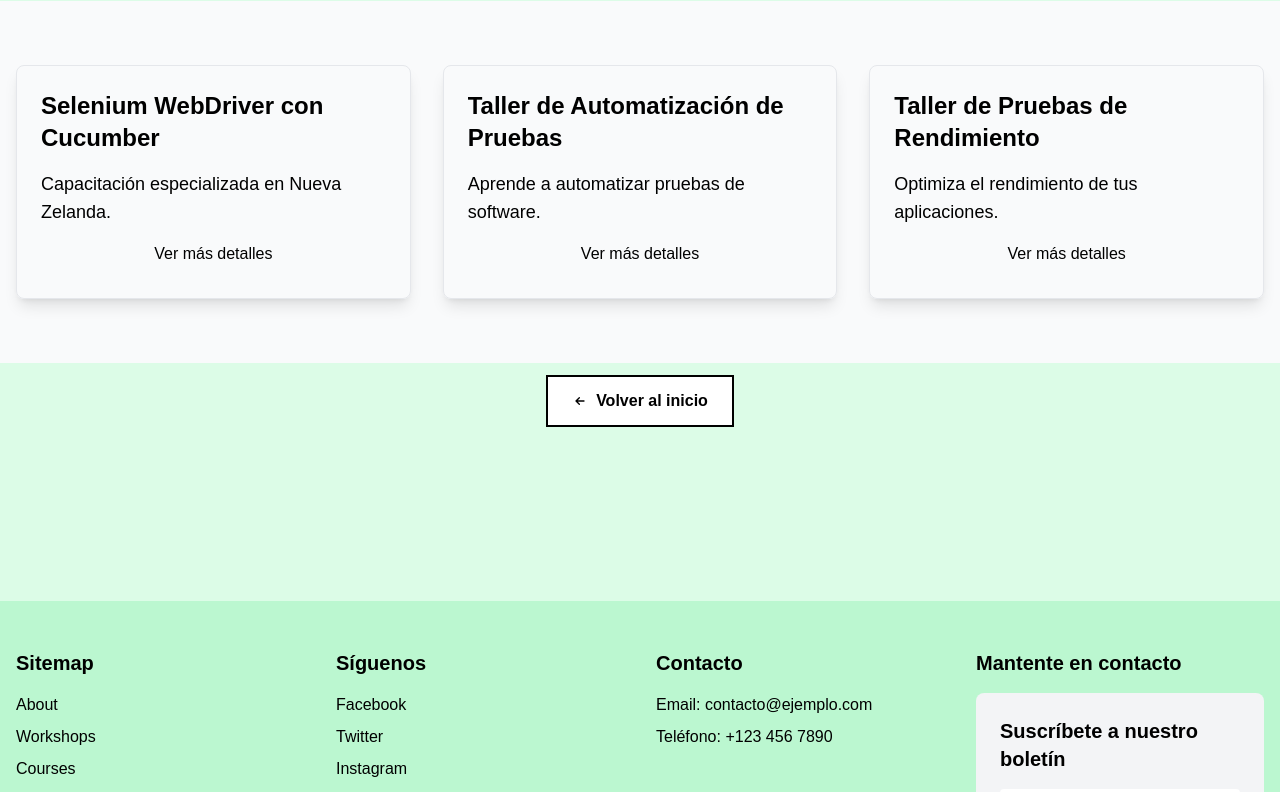
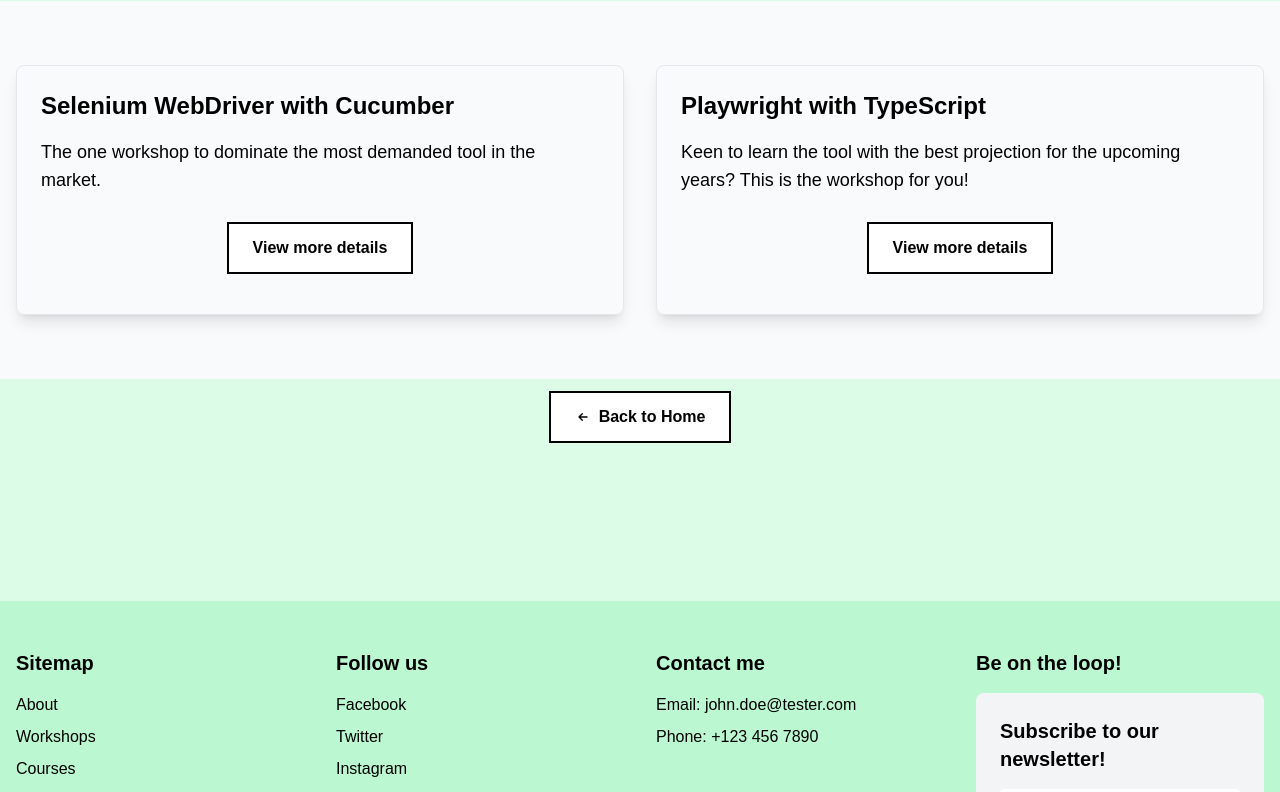
Before and after one commit to TheFreeRangeTester/patominer, a Next.js app: page /workshops in a window 1280 px wide. Shown: the part 260-1052 px from the top of the page. Built offline with nearby package versions, Linux system fonts and the light colour scheme.

Commit message:
Wording updates

```diff
--- a/app/talks/page.tsx
+++ b/app/talks/page.tsx
@@ -31,6 +31,13 @@
                 &quot;Automatización de Pruebas Modernas con Playwright&quot;
               </p>
               <p className="text-black">Wellington, Nueva Zelanda</p>
+              <div className="mt-4">
+                <img
+                  src="url_de_la_imagen"
+                  alt="TestingConf 2023"
+                  className="w-full h-auto rounded-lg"
+                />
+              </div>
             </div>
 
             <div className="bg-white p-6 rounded-lg shadow-md">
@@ -41,6 +48,130 @@
                 &quot;Mejores Prácticas en Testing de APIs&quot;
               </p>
               <p className="text-black">Sydney, Australia</p>
+              <div className="mt-4">
+                <img
+                  src="url_de_la_imagen"
+                  alt="QA Summit 2023"
+                  className="w-full h-auto rounded-lg"
+                />
+              </div>
+            </div>
+
+            <div className="bg-white p-6 rounded-lg shadow-md">
+              <h3 className="text-xl font-bold mb-4 text-black">
+                Nerdearla 2023
+              </h3>
+              <p className="text-black mb-4">
+                &quot;Innovaciones en Testing&quot;
+              </p>
+              <p className="text-black">Buenos Aires, Argentina</p>
+              <div className="mt-4">
+                <img
+                  src="url_de_la_imagen"
+                  alt="Nerdearla 2023"
+                  className="w-full h-auto rounded-lg"
+                />
+              </div>
+            </div>
+
+            <div className="bg-white p-6 rounded-lg shadow-md">
+              <h3 className="text-xl font-bold mb-4 text-black">
+                Nerdearla 2024
+              </h3>
+              <p className="text-black mb-4">
+                &quot;Tendencias Futuras en Testing&quot;
+              </p>
+              <p className="text-black">Buenos Aires, Argentina</p>
+              <div className="mt-4">
+                <img
+                  src="url_de_la_imagen"
+                  alt="Nerdearla 2024"
+                  className="w-full h-auto rounded-lg"
+                />
+              </div>
+            </div>
+
+            <div className="bg-white p-6 rounded-lg shadow-md">
+              <h3 className="text-xl font-bold mb-4 text-black">
+                NZTesting Conference
+              </h3>
+              <p className="text-black mb-4">
+                &quot;Testing en la Era Digital&quot;
+              </p>
+              <p className="text-black">Auckland, Nueva Zelanda</p>
+              <div className="mt-4">
+                <img
+                  src="url_de_la_imagen"
+                  alt="NZTesting Conference"
+                  className="w-full h-auto rounded-lg"
+                />
+              </div>
+            </div>
+
+            <div className="bg-white p-6 rounded-lg shadow-md">
+              <h3 className="text-xl font-bold mb-4 text-black">VLCTesting</h3>
+              <p className="text-black mb-4">
+                &quot;Estrategias de Testing Efectivas&quot;
+              </p>
+              <p className="text-black">Valparaíso, Chile</p>
+              <div className="mt-4">
+                <img
+                  src="url_de_la_imagen"
+                  alt="VLCTesting"
+                  className="w-full h-auto rounded-lg"
+                />
+              </div>
+            </div>
+
+            <div className="bg-white p-6 rounded-lg shadow-md">
+              <h3 className="text-xl font-bold mb-4 text-black">
+                TestingDays Chile
+              </h3>
+              <p className="text-black mb-4">
+                &quot;Automatización y Calidad&quot;
+              </p>
+              <p className="text-black">Santiago, Chile</p>
+              <div className="mt-4">
+                <img
+                  src="url_de_la_imagen"
+                  alt="TestingDays Chile"
+                  className="w-full h-auto rounded-lg"
+                />
+              </div>
+            </div>
+
+            <div className="bg-white p-6 rounded-lg shadow-md">
+              <h3 className="text-xl font-bold mb-4 text-black">
+                QualitySense Conf
+              </h3>
+              <p className="text-black mb-4">
+                &quot;Mejorando la Calidad del Software&quot;
+              </p>
+              <p className="text-black">Lima, Perú</p>
+              <div className="mt-4">
+                <img
+                  src="url_de_la_imagen"
+                  alt="QualitySense Conf"
+                  className="w-full h-auto rounded-lg"
+                />
+              </div>
+            </div>
+
+            <div className="bg-white p-6 rounded-lg shadow-md">
+              <h3 className="text-xl font-bold mb-4 text-black">
+                TestingMinds Auckland
+              </h3>
+              <p className="text-black mb-4">
+                &quot;Innovaciones en Automatización de Pruebas&quot;
+              </p>
+              <p className="text-black">Auckland, Nueva Zelanda</p>
+              <div className="mt-4">
+                <img
+                  src="url_de_la_imagen"
+                  alt="TestingMinds Auckland"
+                  className="w-full h-auto rounded-lg"
+                />
+              </div>
             </div>
           </div>
         </div>
--- a/app/workshops/page.tsx
+++ b/app/workshops/page.tsx
@@ -3,19 +3,16 @@
 export default function Workshops() {
   const workshops = [
     {
-      title: "Selenium WebDriver con Cucumber",
-      description: "Capacitación especializada en Nueva Zelanda.",
+      title: "Selenium WebDriver with Cucumber",
+      description:
+        "The one workshop to dominate the most demanded tool in the market.",
       buyButtonId: "buy_btn_1QJ8DeGg3IBRIOi3Id5AAtmv",
     },
     {
-      title: "Taller de Automatización de Pruebas",
-      description: "Aprende a automatizar pruebas de software.",
+      title: "Playwright with TypeScript",
+      description:
+        "Keen to learn the tool with the best projection for the upcoming years? This is the workshop for you!",
       buyButtonId: "buy_btn_1QJ8DeGg3IBRIOi3Id5AAtmw",
-    },
-    {
-      title: "Taller de Pruebas de Rendimiento",
-      description: "Optimiza el rendimiento de tus aplicaciones.",
-      buyButtonId: "buy_btn_1QJ8DeGg3IBRIOi3Id5AAtmx",
     },
   ];
 
@@ -25,35 +22,37 @@
       <section className="py-20">
         <div className="container mx-auto px-4">
           <h1 className="text-4xl font-bold text-center text-black">
-            Talleres Disponibles
+            Available and upcoming Workshops
           </h1>
         </div>
       </section>
 
       {/* Workshops Section */}
       <section className="py-16 bg-gray-50">
-        <div className="container mx-auto px-4 grid grid-cols-1 md:grid-cols-3 gap-8">
+        <div className="container mx-auto px-4 grid grid-cols-1 md:grid-cols-2 gap-8 justify-center">
           {workshops.map((workshop, index) => (
             <div key={index} className="border rounded-lg p-6 shadow-lg">
               <h2 className="text-2xl font-bold mb-4 text-black">
                 {workshop.title}
               </h2>
               <p className="text-lg mb-4 text-black">{workshop.description}</p>
-              <div className="text-center">
+              <div className="flex flex-col items-center">
                 <Link
                   href={`/workshops/${index}`}
-                  className="inline-block mb-2 text-black"
+                  className="group mt-3 inline-flex items-center gap-2 border-black border-2 bg-white px-6 py-3 font-bold text-black transition-all duration-300 hover:-translate-y-2 hover:-translate-x-2 hover:shadow-[4px_4px_0px_0px_rgba(252,165,165,1)] active:translate-x-0 active:translate-y-0 active:shadow-none mb-2"
                 >
-                  Ver más detalles
+                  View more details
                 </Link>
                 <script
                   async
                   src="https://js.stripe.com/v3/buy-button.js"
                 ></script>
-                <stripe-buy-button
-                  buy-button-id={workshop.buyButtonId}
-                  publishable-key="pk_live_51NW6X0Gg3IBRIOi3EFcyicMON7GoIEYxMRMGDKk1WN52TVtZtjVzr1Bs2Zy8O7aVpQiTJe9YqjWE8yRcAsVhMlwB00QfOaI71V"
-                ></stripe-buy-button>
+                <div className="mt-2">
+                  <stripe-buy-button
+                    buy-button-id={workshop.buyButtonId}
+                    publishable-key="pk_live_51NW6X0Gg3IBRIOi3EFcyicMON7GoIEYxMRMGDKk1WN52TVtZtjVzr1Bs2Zy8O7aVpQiTJe9YqjWE8yRcAsVhMlwB00QfOaI71V"
+                  ></stripe-buy-button>
+                </div>
               </div>
             </div>
           ))}
@@ -79,7 +78,7 @@
               d="M11 7l-5 5m0 0l5 5m-5-5h12"
             />
           </svg>
-          <span>Volver al inicio</span>
+          <span>Back to Home</span>
         </Link>
       </div>
     </div>
--- a/components/Footer.tsx
+++ b/components/Footer.tsx
@@ -33,7 +33,7 @@
 
           {/* Sección de Redes Sociales */}
           <div>
-            <h3 className="text-xl font-bold mb-4">Síguenos</h3>
+            <h3 className="text-xl font-bold mb-4">Follow us</h3>
             <ul className="space-y-2">
               <li>
                 <Link href="https://facebook.com" target="_blank">
@@ -60,14 +60,14 @@
 
           {/* Sección de Contacto */}
           <div>
-            <h3 className="text-xl font-bold mb-4">Contacto</h3>
-            <p className="mb-2">Email: contacto@ejemplo.com</p>
-            <p>Teléfono: +123 456 7890</p>
+            <h3 className="text-xl font-bold mb-4">Contact me</h3>
+            <p className="mb-2">Email: john.doe@tester.com</p>
+            <p>Phone: +123 456 7890</p>
           </div>
 
           {/* Sección de Newsletter en el Footer */}
           <div>
-            <h2 className="text-xl font-bold mb-4">Mantente en contacto</h2>
+            <h2 className="text-xl font-bold mb-4">Be on the loop!</h2>
             <Newsletter />
           </div>
         </div>
--- a/components/Newsletter.tsx
+++ b/components/Newsletter.tsx
@@ -1,7 +1,7 @@
 export default function Newsletter() {
   return (
     <div className="bg-gray-100 p-6 rounded-lg">
-      <h3 className="text-xl font-bold mb-4">Suscríbete a nuestro boletín</h3>
+      <h3 className="text-xl font-bold mb-4">Subscribe to our newsletter!</h3>
       <form
         action="https://app.convertkit.com/forms/YOUR_FORM_ID/subscriptions"
         method="POST"
@@ -18,7 +18,7 @@
           type="submit"
           className="mt-3 inline-flex items-center gap-2 border-black border-2 bg-white px-6 py-3 font-bold text-black transition-all duration-300 hover:-translate-y-2 hover:-translate-x-2 hover:shadow-[8px_8px_0px_0px_rgba(252,165,165,1)] active:translate-x-0 active:translate-y-0 active:shadow-none"
         >
-          Suscribirse
+          Subscribe
           <svg
             className="w-4 h-4 transition-transform duration-300 transform group-hover:translate-x-1"
             fill="none"
```
